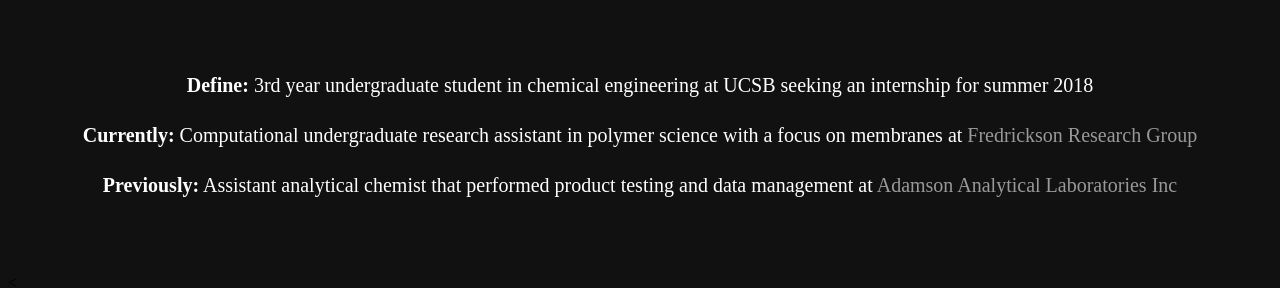
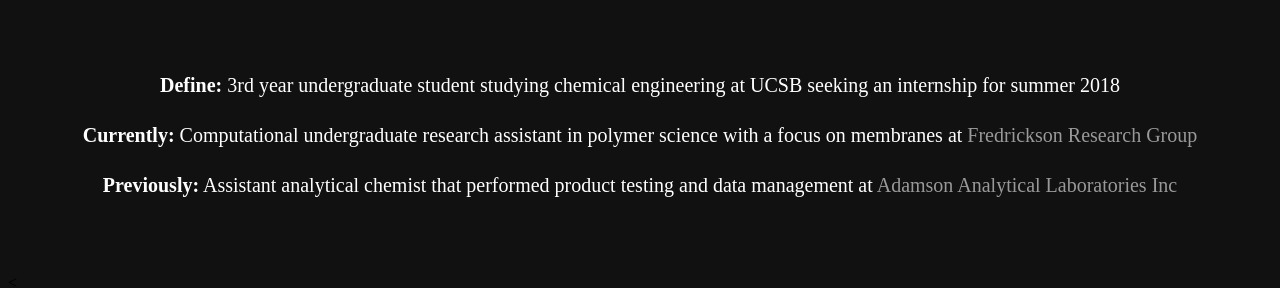
Before and after one commit to 1996leejoshua/1996leejoshua.github.io, a Jekyll site: the page built from index.html, in a window 1280 px wide and 900 px high, scrolled down 510 px, cut to the strip 186-474 px from the top of the window. Built offline with Jekyll 4.4.1, drawn with Linux system fonts in a browser that asks for light colours.

Commit message:
Update index.html

```diff
--- a/index.html
+++ b/index.html
@@ -17,7 +17,7 @@
 		<br><br><br><br><br><br><br><br><br><br><br>
 	</div>
 	<br><br><br>
-	<p align="center"><strong>Define:</strong> 3rd year undergraduate student in chemical engineering at UCSB seeking an internship for summer 2018</p>
+	<p align="center"><strong>Define:</strong> 3rd year undergraduate student studying chemical engineering at UCSB seeking an internship for summer 2018</p>
 	<p align="center"><strong>Currently:</strong> Computational undergraduate research assistant in polymer science with a focus on membranes at <a href="http://www.mrl.ucsb.edu/~fredrickson/" target="_blank">Fredrickson Research Group</a></p>
 	<p align="center"><strong>Previously:</strong> Assistant analytical chemist that performed product testing and data management at <a href="http://adamsonlab.com/" target="blank">Adamson Analytical Laboratories Inc</a></p>
 	<br><br><br>
```
